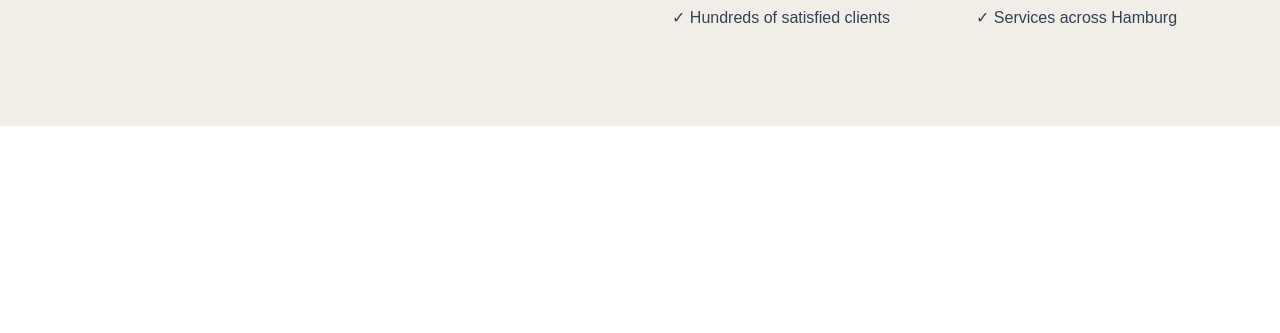
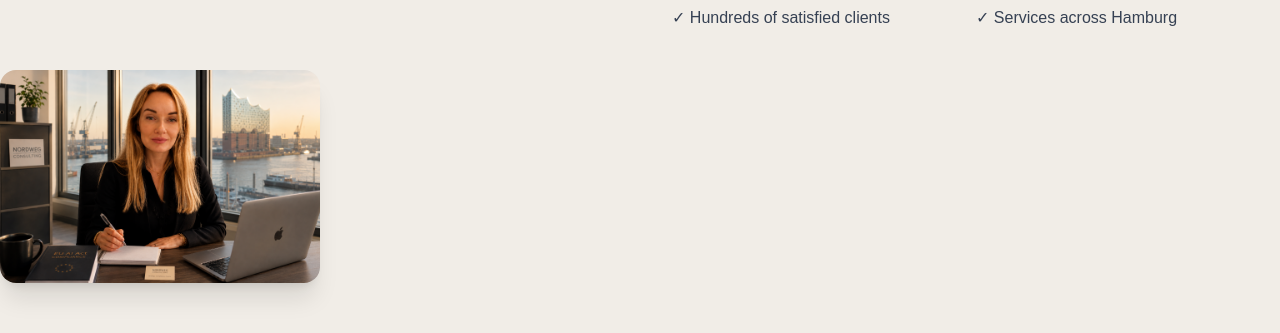
Before and after one commit to Nordweg-consulting/nordweg-consulting, a Next.js app: page / in a window 1280 px wide. Shown: the part 2321-2654 px from the top of the page. Before the commit the page ends 2447 px from the top, so only its background shows below. Built offline with nearby package versions, Linux system fonts and the light colour scheme.

Commit message:
Anna photo added

```diff
--- a/app/page.tsx
+++ b/app/page.tsx
@@ -194,7 +194,13 @@ export default function Home() {
               <div>✓ Services across Hamburg</div>
             </div>
           </div>
-        </div>
+        </div><div className="mt-10">
+  <img
+    src="/images/anna-profile.png"
+    alt="Anna"
+    className="rounded-2xl shadow-xl w-80"
+  />
+</div>
       </section>
     </main>
   );
```
Also changed, not shown: public/images/anna-profile.png (added).
